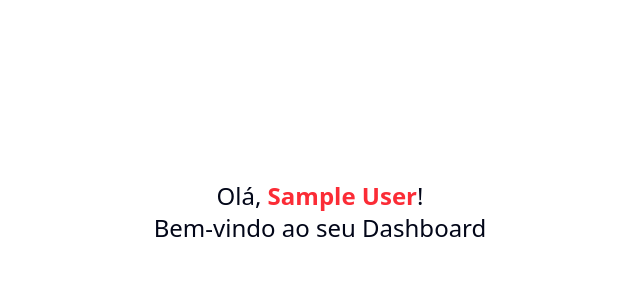
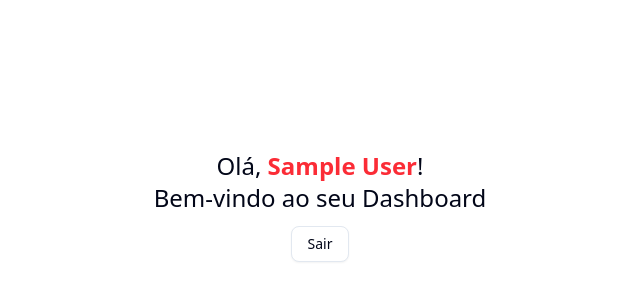
Before and after one commit to anajuliasouza03/next-firebase-login, a Next.js app: page /dashboard in a window 1280 px wide. Shown: the part 188-488 px from the top of the page, without its empty margins (320-960 px from the left). Built offline with nearby package versions, Linux system fonts and the light colour scheme; no server answers; sample sign-in values are in the browser's storage.

Commit message:
feat(dashboard): add sign-out action

```diff
--- a/src/app/dashboard/page.tsx
+++ b/src/app/dashboard/page.tsx
@@ -1,6 +1,7 @@
 "use client";
+import { Button } from "@/components/ui/button";
 import { auth } from "@/lib/firebase";
-import { onAuthStateChanged } from "firebase/auth";
+import { onAuthStateChanged, signOut } from "firebase/auth";
 import { useRouter } from "next/navigation";
 import { useEffect, useState } from "react";
 
@@ -35,6 +36,15 @@ export default function Page() {
         Olá, <a className="font-bold text-red-500">{name}</a>!
       </div>
       <div>Bem-vindo ao seu Dashboard</div>
+      <Button
+        onClick={async () => {
+          await signOut(auth);
+        }}
+        variant={"outline"}
+        className="m-3"
+      >
+        Sair
+      </Button>
     </div>
   );
 }
```
